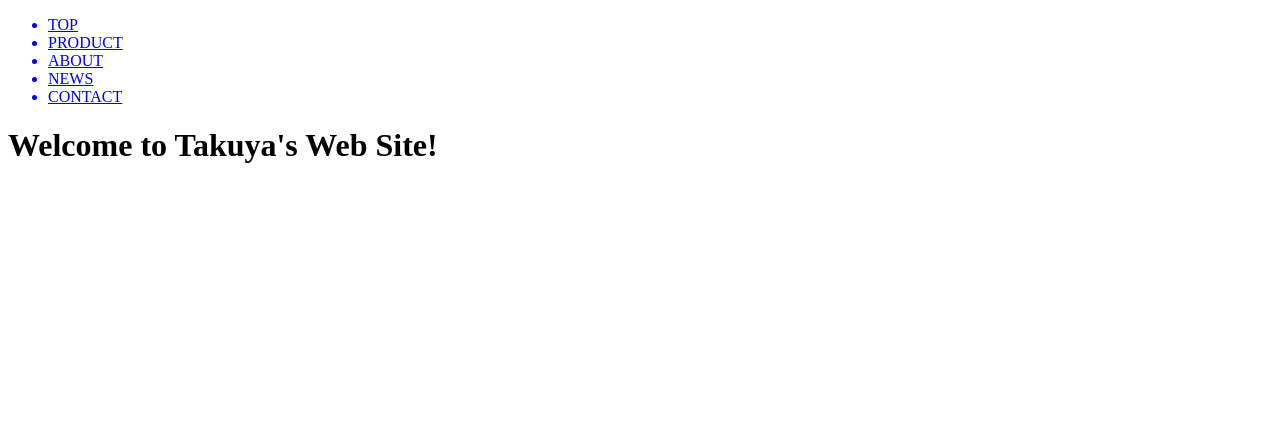
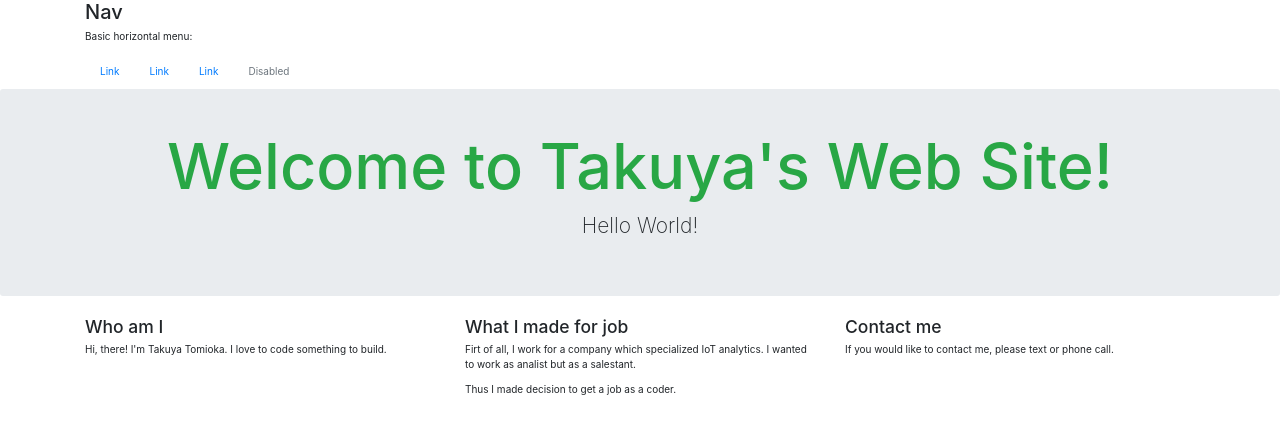
Before and after one commit to TakuyaTomioka/website, a plain HTML site: page index.html in a window 1280 px wide. Drawn offline with nearby package versions, Linux system fonts and the light colour scheme.

Commit message:
making navigation bar

```diff
--- a/index.html
+++ b/index.html
@@ -5,31 +5,57 @@
     <meta name="viewport" content="width=device-width, initial-scale=1.0">
     <meta http-equiv="X-UA-Compatible" content="ie=edge">
     <title>Front End Learning</title>
+    <link rel="stylesheet" href="css/bootstrap.min.css">
+    <link rel="stylesheet" href="css/styles.css">
+    <link rel="stylesheet" href="https://stackpath.bootstrapcdn.com/bootstrap/4.2.1/css/bootstrap.min.css" integrity="sha384-GJzZqFGwb1QTTN6wy59ffF1BuGJpLSa9DkKMp0DgiMDm4iYMj70gZWKYbI706tWS" crossorigin="anonymous">
+    <script src="https://stackpath.bootstrapcdn.com/bootstrap/4.2.1/js/bootstrap.min.js" integrity="sha384-B0UglyR+jN6CkvvICOB2joaf5I4l3gm9GU6Hc1og6Ls7i6U/mkkaduKaBhlAXv9k" crossorigin="anonymous"></script>
+    <script src="js/jquery.slim.min.js"></script>
+    <script src="js/bootstrap.bundle.min.js"></script>
+    <script src="https://code.jquery.com/jquery-3.3.1.slim.min.js" integrity="sha384-q8i/X+965DzO0rT7abK41JStQIAqVgRVzpbzo5smXKp4YfRvH+8abtTE1Pi6jizo" crossorigin="anonymous"></script>
+    <script src="https://cdnjs.cloudflare.com/ajax/libs/popper.js/1.14.6/umd/popper.min.js" integrity="sha384-wHAiFfRlMFy6i5SRaxvfOCifBUQy1xHdJ/yoi7FRNXMRBu5WHdZYu1hA6ZOblgut" crossorigin="anonymous"></script>
+
 </head>
 <body>
-    <header>
-        <nav>
-            <ul>
-                <a href="#">
-                        <li>TOP</li>
-                </a>
-                <a href="#">
-                        <li>PRODUCT</li>
-                </a>
-                <a href="#">
-                        <li>ABOUT</li>
-                </a>
-                <a href="#">
-                        <li>NEWS</li>
-                </a>
-                <a href="#">
-                        <li>CONTACT</li>
-                </a>
+    <div class="container">
+        <h2>Nav</h2>
+        <p>Basic horizontal menu:</p>
+        <ul class="nav">
+            <li class="nav-item">
+                <a class="nav-link" href="#">Link</a>
+            </li>
+            <li class="nav-item">
+                <a class="nav-link" href="#">Link</a>
+            </li>
+            <li class="nav-item">
+                <a class="nav-link" href="#">Link</a>
+            </li>
+            <li>
+                <a class="nav-link disabled" href="#">Disabled</a>
+            </li>
+        </ul>
+    </div>
+    <div class="jumbotron text-center">
+        <h1 class="text-success">Welcome to Takuya's Web Site!</h1>
+        <p>Hello World!</p>
+    </div>
+    <div class="container">
+        <div class="row">
+            <div class="col-sm-4">
+                <h3>Who am I</h3>
+                <p>Hi, there! I'm Takuya Tomioka. I love to code something to build.</p>
+            </div>
+            <div class="col-sm-4">
+                <h3>What I made for job</h3>
+                <p>Firt of all, I work for a company which specialized IoT analytics. I wanted to work as analist but as a salestant.</p>
+                <p>Thus I made decision to get a job as a coder.</p>
+            </div>
+            <div class="col-sm-4">
+                <h3>Contact me</h3>
+                <p>If you would like to contact me, please text or phone call.</p>
+            </div>
+        </div>
+    </div>
 
-            </ul>
-        </nav>
-    </header>
-    <h1>Welcome to Takuya's Web Site!</h1>
 
 </body>
 </html>
```
